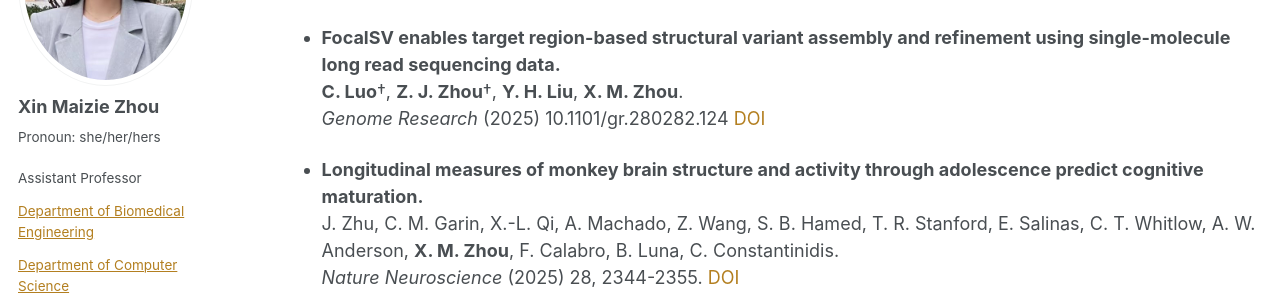
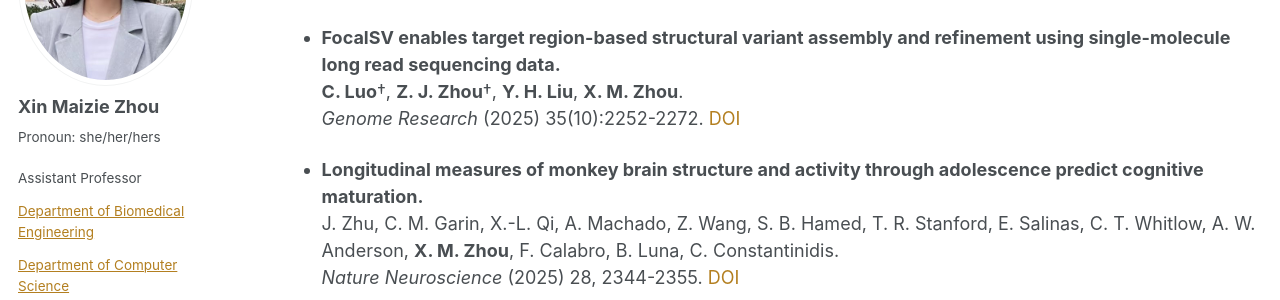
Before and after one commit to maiziezhoulab/Maiziezhoulab.github.io, a Jekyll site: the page built from _pages/publications.md, in a window 1280 px wide and 900 px high, scrolled down 1327 px. Shown: the part 152-452 px from the top of the window. Built offline with Jekyll 4.4.1, drawn with Linux system fonts in a browser that asks for light colours; some web fonts are replaced.

Commit message:
Update publications.md

```diff
--- a/_pages/publications.md
+++ b/_pages/publications.md
@@ -63,7 +63,7 @@ used Xin Maizie Zhou (X. M. Zhou) for publications after 2022.
 
 - **FocalSV enables target region-based structural variant assembly and refinement using single-molecule long read sequencing data.**
   **C. Luo**†, **Z. J. Zhou**†, **Y. H. Liu**, **X. M. Zhou**.
-  _Genome Research_ (2025) 10.1101/gr.280282.124 [DOI](https://doi.org/10.1101/gr.280282.124)
+  _Genome Research_ (2025) 35(10):2252-2272. [DOI](https://doi.org/10.1101/gr.280282.124)
 
 - **Longitudinal measures of monkey brain structure and activity through adolescence predict cognitive maturation.**
   J. Zhu, C. M. Garin, X.-L. Qi, A. Machado, Z. Wang, S. B. Hamed, T. R. Stanford, E. Salinas, C. T. Whitlow, A. W. Anderson, **X. M. Zhou**, F. Calabro, B. Luna, C.   Constantinidis.
```
